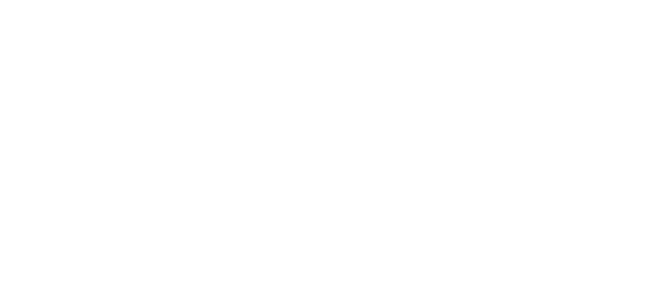
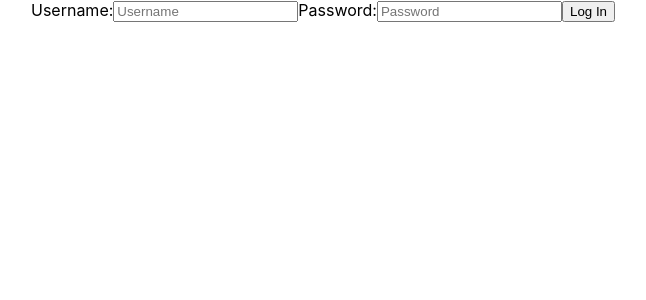
Before and after one commit to BuildWeek-WeightLiftingJournal/Frontend, a React (Create React App) app: page / in a window 1280 px wide. Shown: the top 300 px of the page, without its empty margins (317-963 px from the left). Built offline with nearby package versions, Linux system fonts and the light colour scheme.

Commit message:
Basic login form created

```diff
--- a/src/App.js
+++ b/src/App.js
@@ -1,10 +1,11 @@
 import React from 'react';
 import './App.css';
+import LoginForm from "./Components/LoginForm";
 
 function App() {
   return (
     <div className="App">
-
+      <LoginForm />
     </div>
   );
 }
--- a/src/Components/LoginForm.js
+++ b/src/Components/LoginForm.js
@@ -0,0 +1,52 @@
+import React from "react";
+// import { Form, Field, withFormik } from "formik";
+// import * as Yup from "yup";
+
+
+
+const LoginForm = ({ errors, touched }) => {
+    // const [user, setUser] = useState([]);
+
+    return (
+        <div className="container">
+            <form className="form">
+                <label className="label">Username:
+                <input className="input"
+                    type="text"
+                    name="username"
+                    placeholder="Username" />
+                </label>
+                {/* {touched.username && errors.username && (
+                    <p className="error">{errors.username}</p>
+                )} */}
+                <label className="label">Password:
+                <input className="input"
+                    type="text"
+                    name="password"
+                    placeholder="Password" />
+                </label>
+                {/* {touched.password && errors.password && (
+                    <p className="error">{errors.password}</p>
+                )} */}
+
+                <button className="button" type="submit">Log In</button>
+            </form>
+        </div>
+    );
+};
+
+// const FormikLoginForm = withFormik({
+//     mapPropsToValues({ username, password }) {
+//         return {
+//             username: username || "",
+//             password: password || ""
+//         };
+//     },
+
+//     validationSchema: Yup.object().shape({
+//         username: Yup.string().required("Username required"),
+//         password: Yup.string().required("Password required")
+//     })
+// })(LoginForm);
+
+export default LoginForm
```
